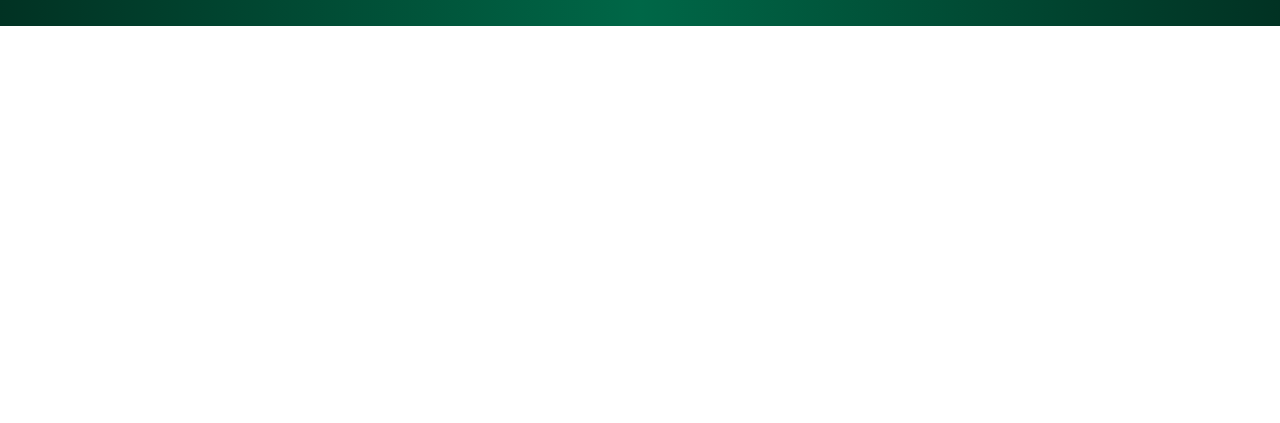
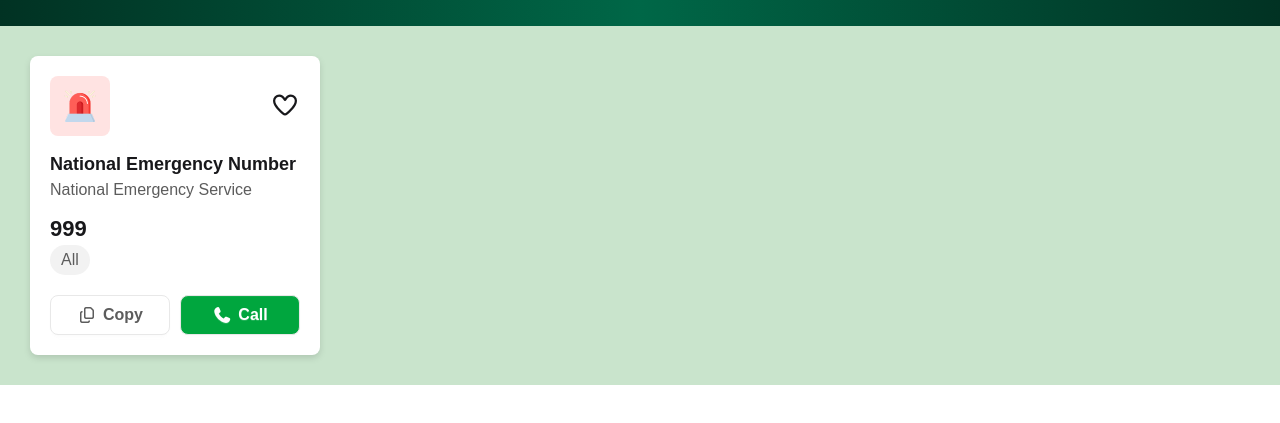
Before and after one commit to atikhassan64/asignment-05, a plain HTML site: page index.html in a window 1280 px wide. Shown: the part 339-762 px from the top of the page. Drawn offline with nearby package versions, Linux system fonts and the light colour scheme; a web font is replaced by a local one.

Commit message:
added more main

```diff
--- a/index.html
+++ b/index.html
@@ -46,5 +46,26 @@
             </div>
         </section>
     </header>
+    <main class="bg-[#c9e4cc] h-full p-[30px]">
+        <div class="card-sections flex flex-col sm:flex-row">
+            <div class="card-section flex flex-wrap sm:w-3/4 gap-[30px] mb-[30px] sm:mb-0">
+                <div class="card-01 bg-[#fff] drop-shadow-md rounded-lg p-[20px] w-full sm:w-[290px]">
+                        <div class="flex items-center justify-between mb-[15px]">
+                            <div class="w-[60px] h-[60px] bg-[#FFE3E2] flex items-center justify-center rounded-lg">
+                                <img class="w-[32px] mx-auto " src="assets/emergency.png" alt="image">
+                            </div>
+                            <button class="heart-btn text-[24px] cursor-pointer"><i class="fa-regular fa-heart"></i></button>
+                        </div>
+                        <h1 class="text-[18px] font-bold">National Emergency Number</h1>
+                        <p class="text-[16px] text-[#5C5C5C] mb-[10px]">National Emergency Service</p>
+                        <h1 id="copyText-1" class="text-[22px] font-bold">999</h1>
+                        <div class="w-[40px] h-[30px] bg-[#F2F2F2] flex items-center justify-center rounded-full mb-[20px]">
+                            <p class="text-[16px] text-[#5C5C5C]">All</p>
+                        </div>
+                        <div class="flex justify-between">
+                            <button id="copy-btn-1" class="btn text-[16px] text-[#5C5C5C] bg-white hover:bg-gray-50 w-[120px] rounded-lg"><i class="fa-regular fa-copy"></i> <span id="copy-btn-01">Copy</span></button>
+                            <button id="call-btn-1" class="btn text-[16px] text-[#ffffff] bg-[#00A63E] hover:bg-[#17e964] w-[120px] rounded-lg"><i class="fa-solid fa-phone"></i> Call</button>
+                        </div>
+                </div>
 </body>
 </html>
```
